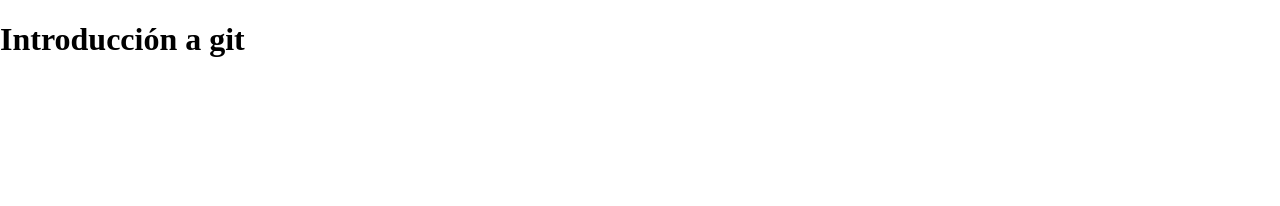
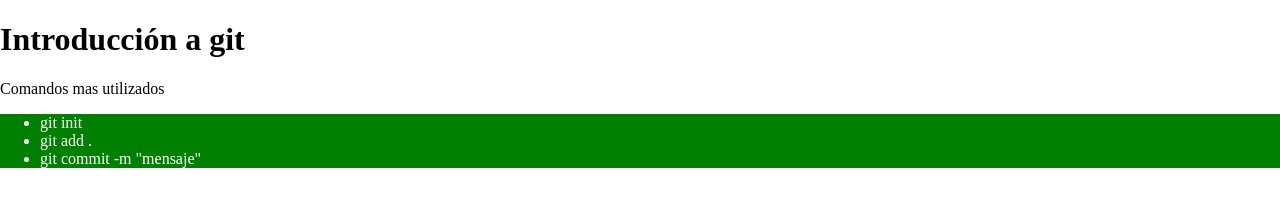
Before and after one commit to AlejandroBonilla/practica_git_0013, a plain HTML site: page index.html in a window 1280 px wide. Drawn offline with Linux system fonts and the light colour scheme.

Commit message:
agregue ul en index

```diff
--- a/assets/css/style.css
+++ b/assets/css/style.css
@@ -1,3 +1,7 @@
 body{
     margin:0;
 }
+ul{
+    background-color:green;
+    color:white;
+}
--- a/index.html
+++ b/index.html
@@ -9,5 +9,11 @@
 </head>
 <body>
     <h1>Introducción a git</h1>
+    <p>Comandos mas utilizados</p>
+    <ul>
+        <li>git init</li>
+        <li>git add .</li>
+        <li>git commit -m "mensaje"</li>
+    </ul>
 </body>
 </html>
```
